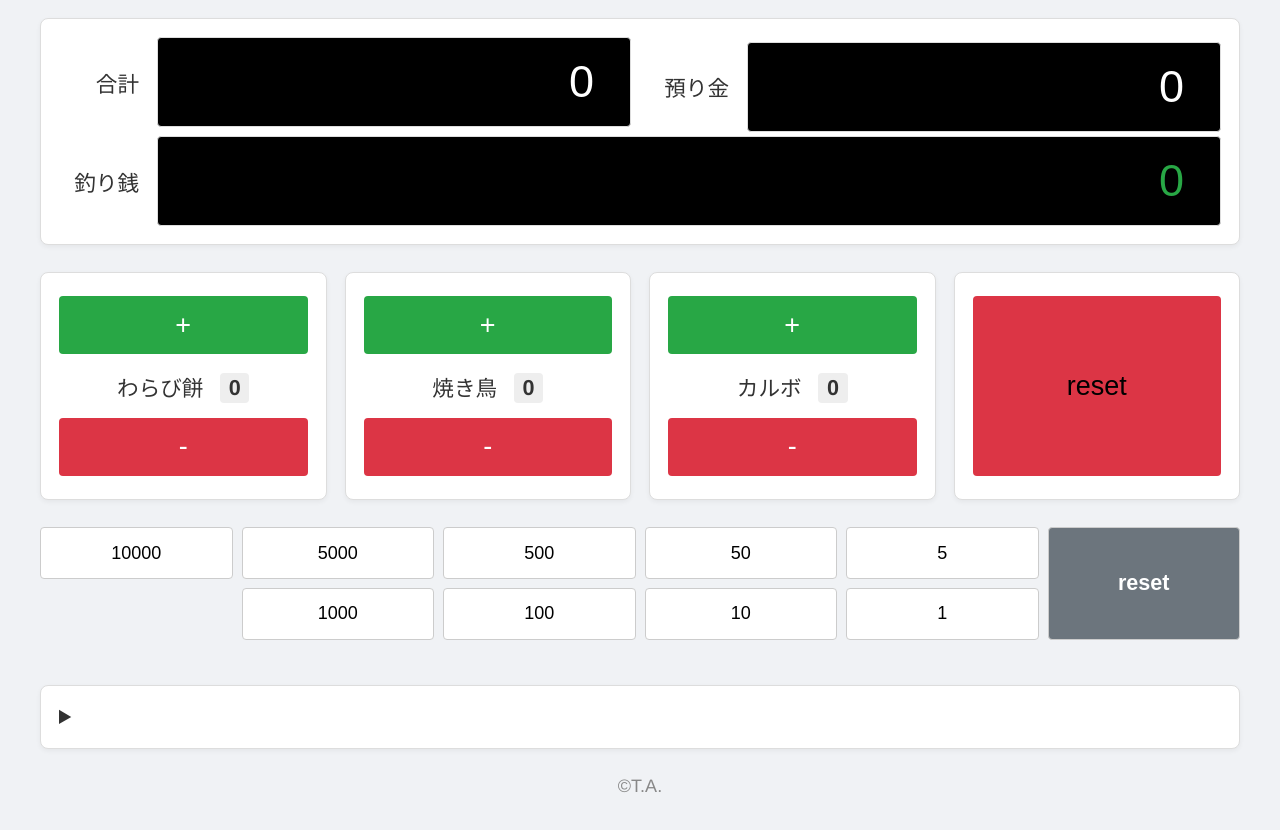
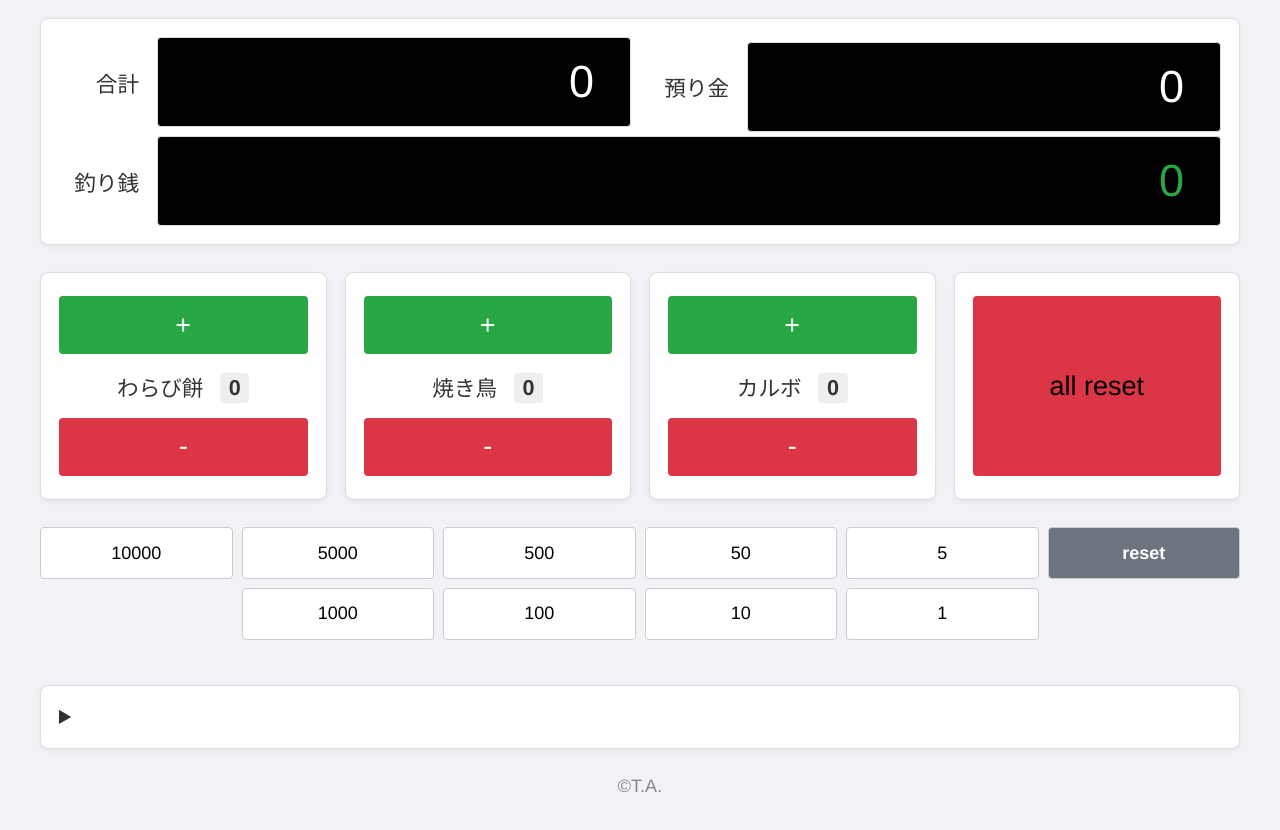
Before and after one commit to hosikuzu-ragu/pos-like, a plain HTML site: page index.html in a window 1280 px wide. Drawn offline with Linux system fonts and the light colour scheme.

Commit message:
rel v1.0.2

```diff
--- a/Assets/style.css
+++ b/Assets/style.css
@@ -1,5 +1,14 @@
 * {
     touch-action: manipulation;
+    box-sizing: border-box;
+}
+
+input,
+button {
+    -webkit-appearance: none;
+    -moz-appearance: none;
+    appearance: none;
+    font-family: inherit;
 }
 
 html {
@@ -17,13 +26,19 @@ body {
 .container {
     max-width: 1200px;
     margin: 0 auto;
+    display: -ms-grid;
     display: grid;
     grid-template-columns: 1fr;
     gap: 1.5em;
 }
 
 .main-content {
+    display: -webkit-box;
+    display: -ms-flexbox;
     display: flex;
+    -webkit-box-orient: vertical;
+    -webkit-box-direction: normal;
+        -ms-flex-direction: column;
             flex-direction: column;
     gap: 1em;
     position: relative;
@@ -38,15 +53,23 @@ body {
 }
 
 .top-displays {
+    display: -webkit-box;
+    display: -ms-flexbox;
     display: flex;
     gap: 1em;
 }
 
 .display {
+    display: -webkit-box;
+    display: -ms-flexbox;
     display: flex;
+    -webkit-box-align: center;
+        -ms-flex-align: center;
             align-items: center;
     gap: 1em;
     margin-bottom: 0.5em;
+    -webkit-box-flex: 1;
+        -ms-flex: 1;
             flex: 1;
 }
 
@@ -71,10 +94,10 @@ body {
     border: 1px solid #ddd;
     border-radius: 4px;
     text-align: right;
-    box-sizing: border-box;
 }
 
 .products {
+    display: -ms-grid;
     display: grid;
     grid-template-columns: repeat(auto-fit, minmax(150px, 1fr));
     gap: 1em;
@@ -82,10 +105,20 @@ body {
 
 .products .card {
     padding: 1em;
+    display: -webkit-box;
+    display: -ms-flexbox;
     display: flex;
+    -webkit-box-orient: vertical;
+    -webkit-box-direction: normal;
+        -ms-flex-direction: column;
             flex-direction: column;
+    -webkit-box-pack: justify;
+        -ms-flex-pack: justify;
             justify-content: space-between;
+    -webkit-transition: -webkit-transform 0.2s, box-shadow 0.2s;
+    transition: -webkit-transform 0.2s, box-shadow 0.2s;
     transition: transform 0.2s, box-shadow 0.2s;
+    transition: transform 0.2s, box-shadow 0.2s, -webkit-transform 0.2s;
 }
 
 .products .card:hover {
@@ -116,6 +149,7 @@ body {
     border: none;
     border-radius: 4px;
     cursor: pointer;
+    -webkit-transition: background-color 0.3s;
     transition: background-color 0.3s;
 }
 
@@ -135,13 +169,19 @@ body {
 }
 
 .check {
+    display: -ms-grid;
     display: grid;
     grid-template-columns: repeat(auto-fit, minmax(100px, 1fr));
     gap: 0.5em;
 }
 
 .check .cash {
+    display: -webkit-box;
+    display: -ms-flexbox;
     display: flex;
+    -webkit-box-orient: vertical;
+    -webkit-box-direction: normal;
+        -ms-flex-direction: column;
             flex-direction: column;
     gap: 0.5em;
 }
@@ -154,6 +194,7 @@ body {
     border-radius: 4px;
     background-color: #fff;
     cursor: pointer;
+    -webkit-transition: background-color 0.3s;
     transition: background-color 0.3s;
 }
 
@@ -164,9 +205,8 @@ body {
 #given-reset-btn {
     background-color: #6c757d;
     color: white;
-    height: 100%;
     font-weight: bold;
-    font-size: 1.2rem;
+    font-size: 1rem;
 }
 
 .price-settings {
--- a/index.html
+++ b/index.html
@@ -53,7 +53,7 @@
           <button class="remove-btn" data-item="karubo" data-action="remove">-</button>
         </div>
         <div class="card">
-          <button id="total-reset-btn" class="total-reset-btn">reset</button>
+          <button id="total-reset-btn" class="total-reset-btn">all reset</button>
         </div>
       </div>
 
```
Lines whose indentation alone changed are shown as unchanged.
